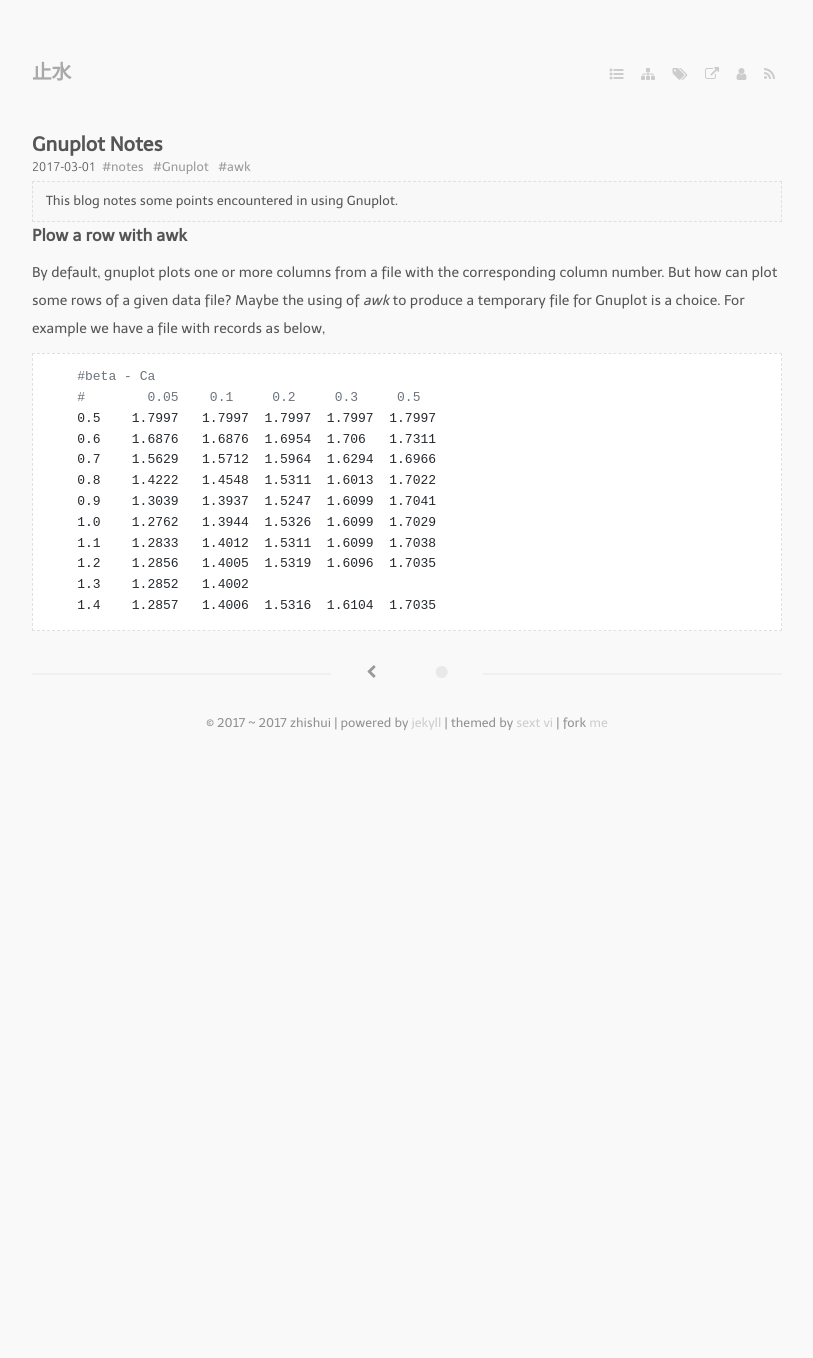
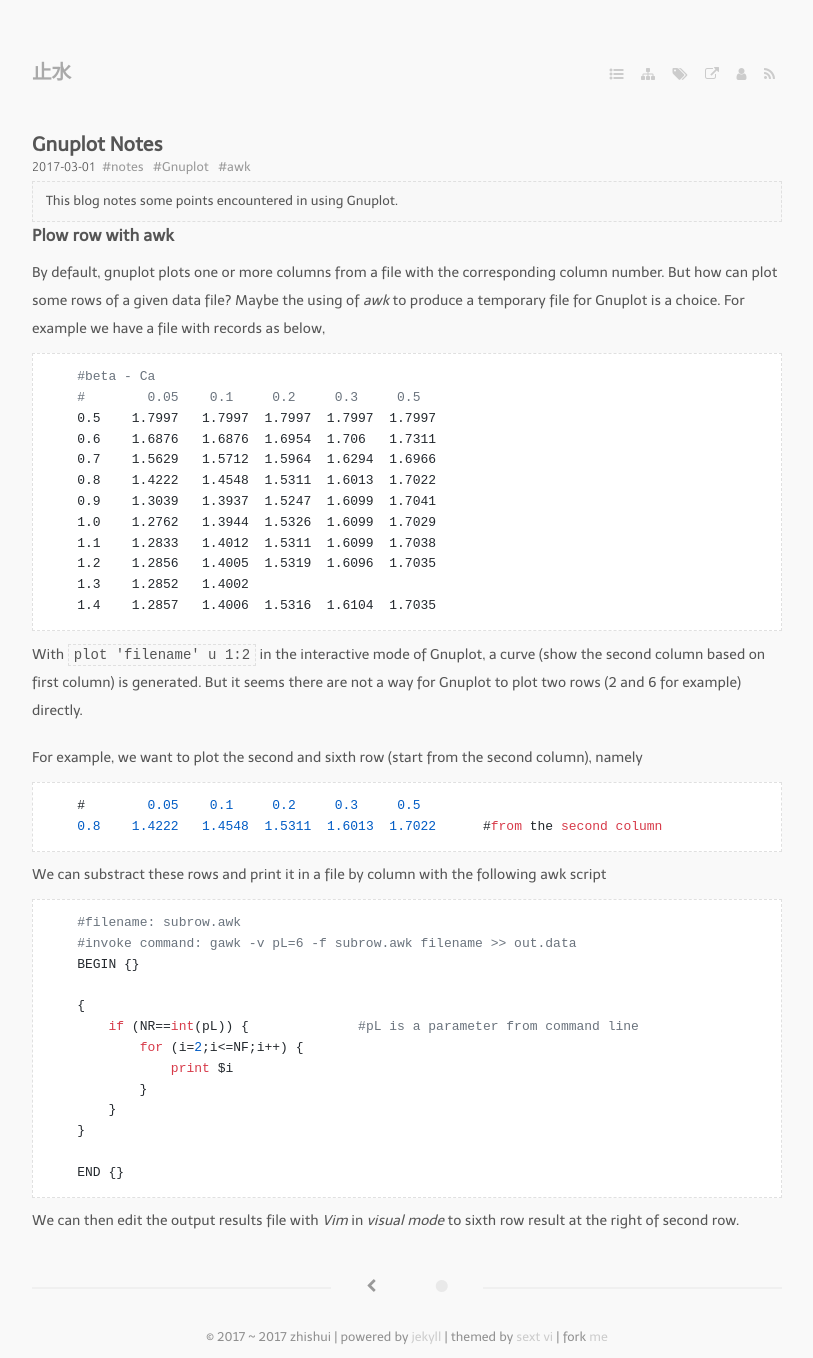
Before and after one commit to bizhishui/bizhishui.github.io, a Jekyll site: the page built from _posts/2017-03-01-Gnuplot-Notes.md, in a window 1280 px wide. Shown: the whole page, without its empty margins (233-1046 px from the left). Built offline with Jekyll 4.4.1, drawn with Linux system fonts in a browser that asks for light colours; nearby versions of some CDN libraries; some web fonts are replaced; a script that is not in the unit is left out; before the commit the page ends 900 px from its top, so only the background shows below that.

Commit message:
keeps on

````diff
--- a/_posts/2017-03-01-Gnuplot-Notes.md
+++ b/_posts/2017-03-01-Gnuplot-Notes.md
@@ -12,7 +12,7 @@ tags:
 > This blog notes some points encountered in using Gnuplot.
 
 
-### Plow a row with awk
+### Plow row with awk
 By default, gnuplot plots one or more columns from a file with the corresponding column number. But how can plot some rows of a given data file?
 Maybe  the using of *awk* to produce a temporary file for Gnuplot is a choice. For example we have a file with records as below,
 
@@ -30,3 +30,32 @@ Maybe  the using of *awk* to produce a temporary file for Gnuplot is a choice. F
     1.3    1.2852   1.4002
     1.4    1.2857   1.4006  1.5316  1.6104  1.7035
 ```
+
+With `plot 'filename' u 1:2` in the interactive mode of Gnuplot, a curve (show the second column based on first column) is generated.
+But it seems there are not a way for Gnuplot to plot two rows (2 and 6 for example) directly.
+
+For example, we want to plot the second and sixth row (start from the second column), namely
+```
+    #        0.05    0.1     0.2     0.3     0.5
+    0.8    1.4222   1.4548  1.5311  1.6013  1.7022      #from the second column
+```
+
+We can substract these rows and print it in a file by column with the following awk script
+
+```
+    #filename: subrow.awk
+    #invoke command: gawk -v pL=6 -f subrow.awk filename >> out.data
+    BEGIN {}
+
+    {
+        if (NR==int(pL)) {              #pL is a parameter from command line
+            for (i=2;i<=NF;i++) {
+                print $i
+            }
+        }
+    }
+
+    END {}
+```
+
+We can then edit the output results file with *Vim* in *visual mode* to sixth row result at the right of second row.
````
